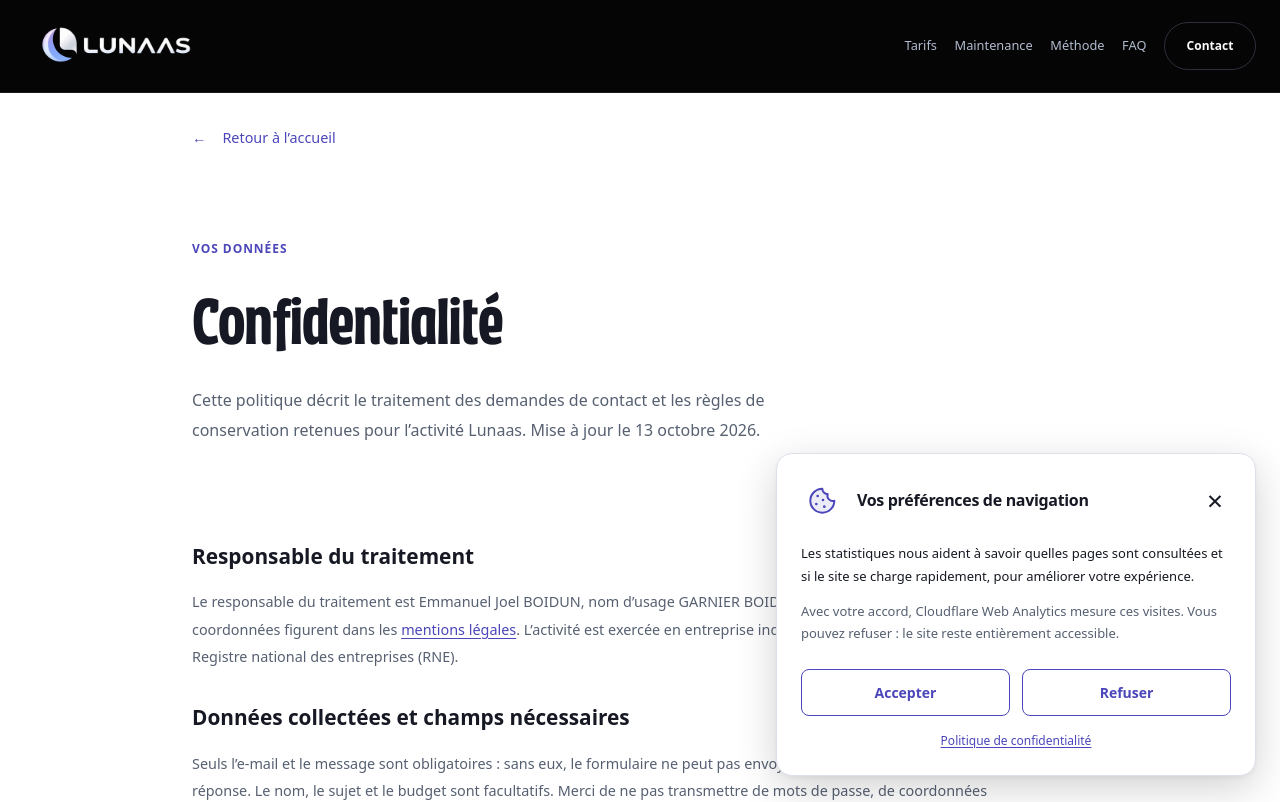
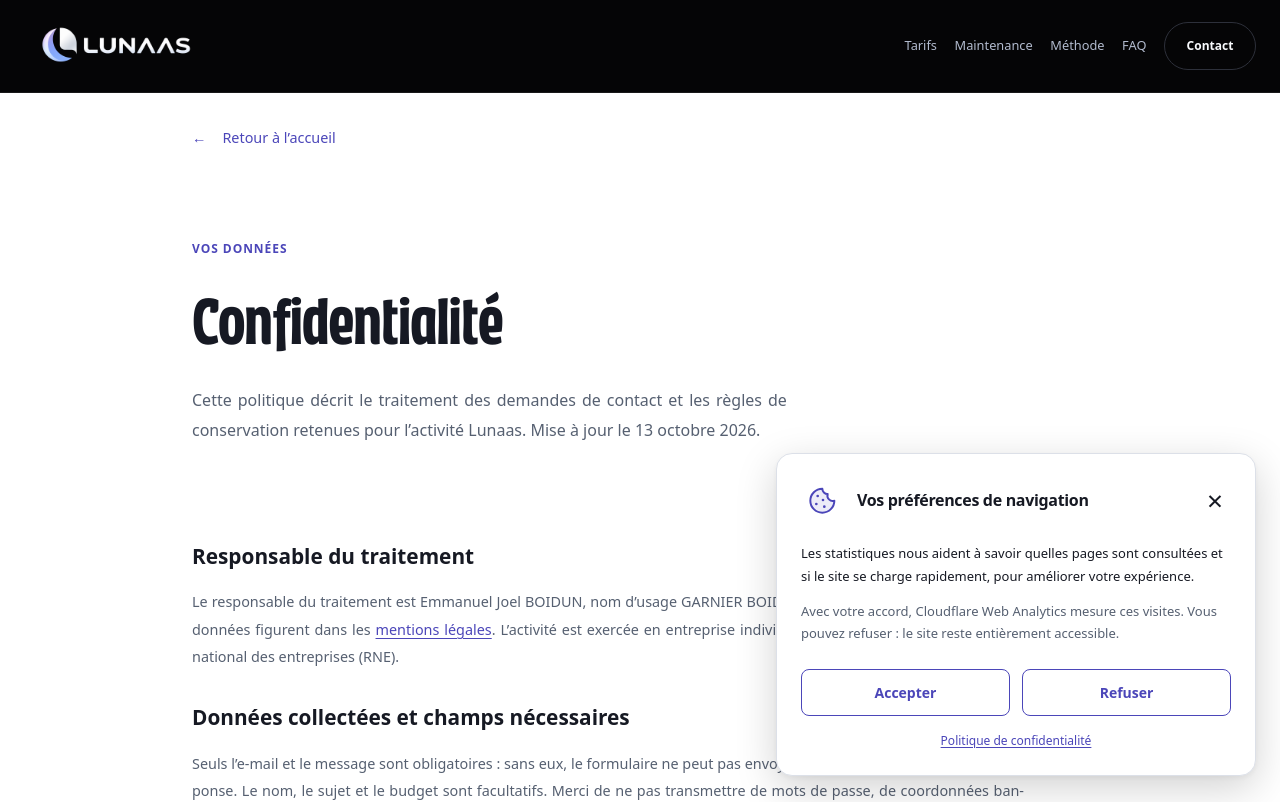
Before and after one commit to GARNIER-Emmanuel/Lunaas, an Angular app: page /confidentialite in a window 1280 px wide. Shown: the top 802 px of the page. Built offline with nearby package versions, Linux system fonts and the light colour scheme; a web font is replaced by a local one.

Commit message:
style: justify legal and privacy page text

```diff
--- a/src/styles.css
+++ b/src/styles.css
@@ -241,6 +241,13 @@ section[id],
   margin-top: 1rem;
 }
 
+.legal-page .lead,
+.legal-content p,
+.legal-content li {
+  text-align: justify;
+  hyphens: auto;
+}
+
 .legal-content ul {
   padding-left: 1.5rem;
   list-style: disc;
```
